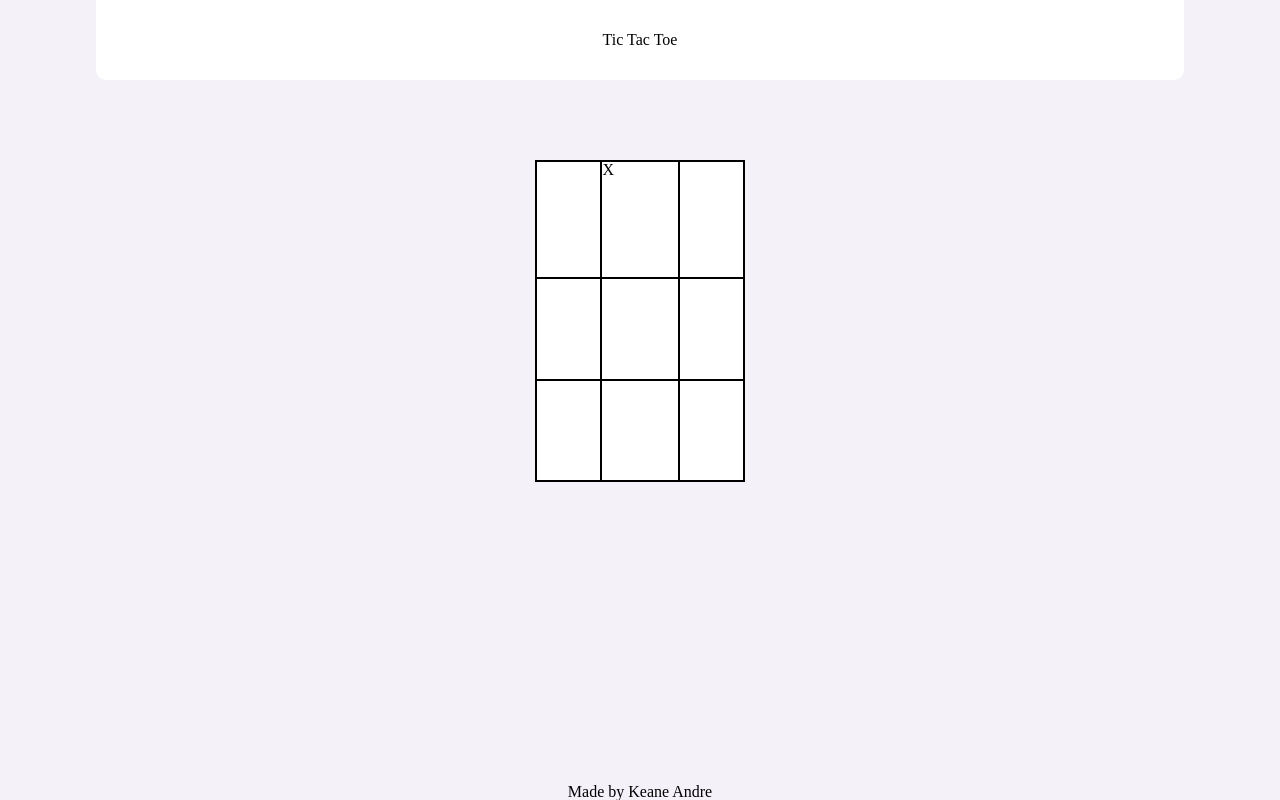
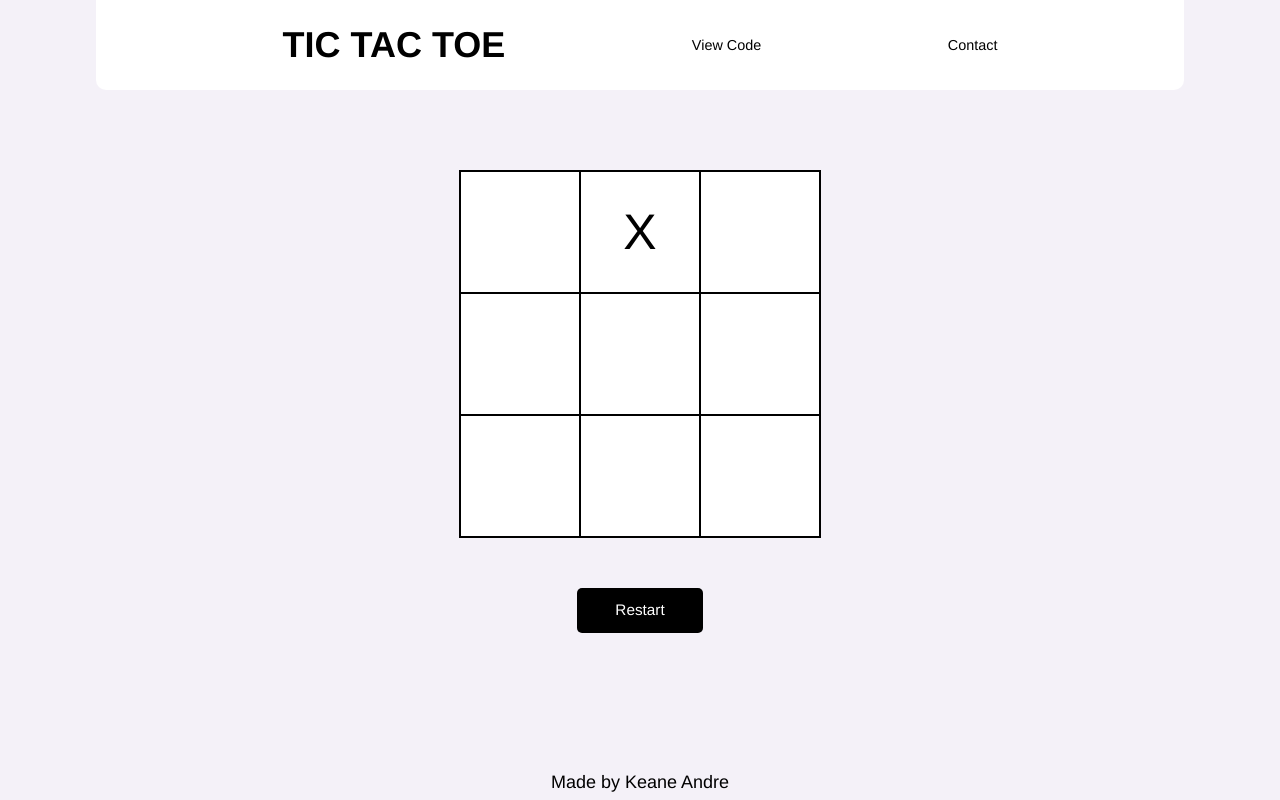
Before and after one commit to keaneatl/tic-tac-toe, a plain HTML site: page index.html in a window 1280 px wide. Both pictures are taken after a click on the element 639 px from the left and 214 px from the top of the page. Drawn offline with Linux system fonts and the light colour scheme.

Commit message:
First stable release

```diff
--- a/index.html
+++ b/index.html
@@ -14,7 +14,9 @@
 
     <div id="main-container">
         <header id="header">
-            <h1 class="heading">Tic Tac Toe</h1>
+            <h1 class="heading">TIC TAC TOE</h1>
+            <a href="https://github.com/keaneatl/tic-tac-toe" class="links">View Code</a>
+            <a href="mailto:kyntltntn@protonmail.com" class="links">Contact</a>
         </header>
 
         <div id="game-container">
@@ -31,6 +33,8 @@
             <div class="game-box" data-index="8"></div>
         </div>
 
+        <button id="reset">Restart</button>
+
         <p class="footer">Made by Keane Andre</p>
     </div>
 </body>
--- a/scripts/main.js
+++ b/scripts/main.js
@@ -1,4 +1,3 @@
-
 const playerFactory = (name, mark) => {
     return { name, mark }
 }
@@ -9,15 +8,23 @@ const gameBoard = (() => {
     let gameBoard = [];
     let player = player1.name;
 
+
     //cache DOM
-    const gameContainer = document.querySelector('#game-container');
     const gameBoxes = Array.from(document.querySelectorAll('.game-box'));
+    const resetButton = document.querySelector('#reset');
     const firstRow = gameBoxes.filter(box => gameBoxes.indexOf(box) <= 2)
+    const secondRow = gameBoxes.filter(box => gameBoxes.indexOf(box) >= 3 && gameBoxes.indexOf(box) <= 5);
+    const thirdRow = gameBoxes.filter(box => gameBoxes.indexOf(box) >= 6 && gameBoxes.indexOf(box) <= 8);
 
     //bind events
     gameBoxes.forEach(box => box.addEventListener('click', markSpot));
     gameBoxes.forEach(box => box.addEventListener('click', _gameOver));
-
+    resetButton.addEventListener('click', () => {
+        gameBoxes.forEach(box => box.addEventListener('click', markSpot));
+        gameBoxes.forEach(box => box.addEventListener('click', _gameOver));
+        gameBoxes.forEach(box => box.textContent = '');
+        gameBoard = [];
+    })
 
     function _render(){
         gameBoxes.forEach((box) => {
@@ -30,21 +37,48 @@ const gameBoard = (() => {
     }
 
     function _gameOver(){
+        let commonMarks = [];
         let count = 0;
         let value = gameBoard[0];
-        let result = gameBoard.some((mark, i)=> {
+        let result = gameBoard.some(mark => {
             if (value !== mark){
                 count = 0;
                 value = mark;
             }
-            return ++count === 3
-            // console.log(gameBoxes[gameBoard.indexOf(mark)].getAttribute('data-index'))
-            // console.log(gameBoxes[gameBoard.indexOf(mark)].closest('[data-index="1"]'))
+            // Columns
+            if (gameBoard[0] === mark && mark === gameBoard [3]
+               && gameBoard[3] === gameBoard[6])return true;
+            if (gameBoard[1] === mark && mark === gameBoard [4]
+               && gameBoard[4] === gameBoard[7])return true;
+            if (gameBoard[2] === mark && mark === gameBoard [5]
+            && gameBoard[5] === gameBoard[8])return true;
 
+            // Diagonals
+            if (gameBoard[2] === mark && mark === gameBoard [4]
+               && gameBoard[4] === gameBoard[6])return true;
+            if (gameBoard[0] === mark && mark === gameBoard [4]
+               && gameBoard[4] === gameBoard[8])return true;
+
+            // Rows
+            if (++count === 3){
+                commonMarks.shift();
+                commonMarks.push(mark);
+                console.log(commonMarks);
+               return firstRow.every(box => box.textContent === commonMarks[0]) ||
+                      secondRow.every(box => box.textContent === commonMarks[0]) ||
+                      thirdRow.every(box => box.textContent === commonMarks[0]);
+            }
         })
-        console.log(result)
-        // console.log(firstRow.forEach(box => {
-        //     return mark[i] === box.textContent}))
+        if (result){
+            gameBoxes.forEach(box => box.removeEventListener('click',markSpot));
+            gameBoxes.forEach(box => box.removeEventListener('click',_gameOver));
+            alert(`${value} Won!`);
+        }
+        else if (!result && gameBoxes.every(box => box.textContent !== '')){
+            gameBoxes.forEach(box => box.removeEventListener('click',markSpot));
+            gameBoxes.forEach(box => box.removeEventListener('click',_gameOver));
+            alert(`It's a tie!`);
+        }
     }
 
     function markSpot(){
@@ -52,18 +86,5 @@ const gameBoard = (() => {
         _changeTurn();
         _render();
     }
-
-    return { markSpot }
+    return { markSpot, player1, player2, gameBoard }
 })();
-
-
-        // if (gameBoard[0] === gameBoard[1] && gameBoard[1] === gameBoard[2])console.log(true)
-        // if (gameBoard[3] === gameBoard[4] && gameBoard[4] === gameBoard[5])console.log(true)
-
-        // const firstRow = gameBoxes.filter(box => gameBoxes.indexOf(box) <= 2);
-        // const secondRow = gameBoxes.filter(box => gameBoxes.indexOf(box) <= 5 && gameBoxes.indexOf(box) >= 3);
-        // const thirdRow = gameBoxes.filter(box => gameBoxes.indexOf(box) <= 8 && gameBoxes.indexOf(box) >= 6);
-        // const rows = {firstRow, secondRow, thirdRow};
-        // console.log(rows)
-
-        // const firstColumn = gameBoxes.filter(box => gameBoxes.indexOf(box) % 3 === 0);
--- a/styles/main.css
+++ b/styles/main.css
@@ -8,6 +8,7 @@
 /* base styles */
 html{
     font-size: 16px;
+    font-family: Helvetica, Times New Roman, sans-serif;
 }
 
 body{
@@ -21,10 +22,15 @@ body{
     width: 85%;
     background-color: var(--secondary);
     display: flex;
-    flex-direction: row;
-    justify-content: center;
+    flex-direction: column;
+    justify-content: space-evenly;
     align-items: center;
     border-radius : 0 0 10px 10px;
+}
+
+.links{
+    font-size: 0.8rem;
+    color: inherit
 }
 
 #main-container{
@@ -36,26 +42,56 @@ body{
 
 #game-container{
     display: grid;
-    grid-template-columns: repeat(3, auto);
-    margin-top: 5rem;
+    grid-template-columns: repeat(3, 33.34%);
+    margin-top: 80px;
     border: 1px solid black;
     min-height: 20rem;
     width: 13rem;
 }
 
 .game-box{
+    height: 6.66rem;
+    font-size: 50px;
+    display: flex;
+    justify-content: center;
+    align-items: center;
     border: 1px solid black;
     background-color: var(--secondary);
 }
 
+#reset{
+    font-family: Helvetica, Times New Roman, sans-serif;
+    font-size: 0.85rem;
+    cursor: pointer;
+    border: 0;
+    border-radius: 5px;
+    color: white;
+    background-color: black;
+    height: 2.5rem;
+    width: 7rem;
+    margin: 50px;
+}
+
 .footer{
-    bottom: 0;
+    bottom: 0.5rem;
     position: fixed;
 }
 
 /* small tablet styles */
-@media screen and (min-width: 620px){
+@media screen and (min-width: 450px){
+    html{
+        font-size: 18px;
+    }
 
+    #header{
+        flex-direction: row;
+        justify-content: space-evenly;
+        align-items: center;
+    }
+
+    #game-container{
+        width: 20rem;
+    }
 }
 
 /* large tablet styles */
--- a/styles/reset.css
+++ b/styles/reset.css
@@ -16,11 +16,10 @@ article, aside, canvas, details, embed,
 figure, figcaption, footer, header, hgroup,
 menu, nav, output, ruby, section, summary,
 time, mark, audio, video {
+	text-decoration: none;
 	margin: 0;
 	padding: 0;
 	border: 0;
-	font-size: 100%;
-	font: inherit;
 	vertical-align: baseline;
 }
 /* HTML5 display-role reset for older browsers */
```
